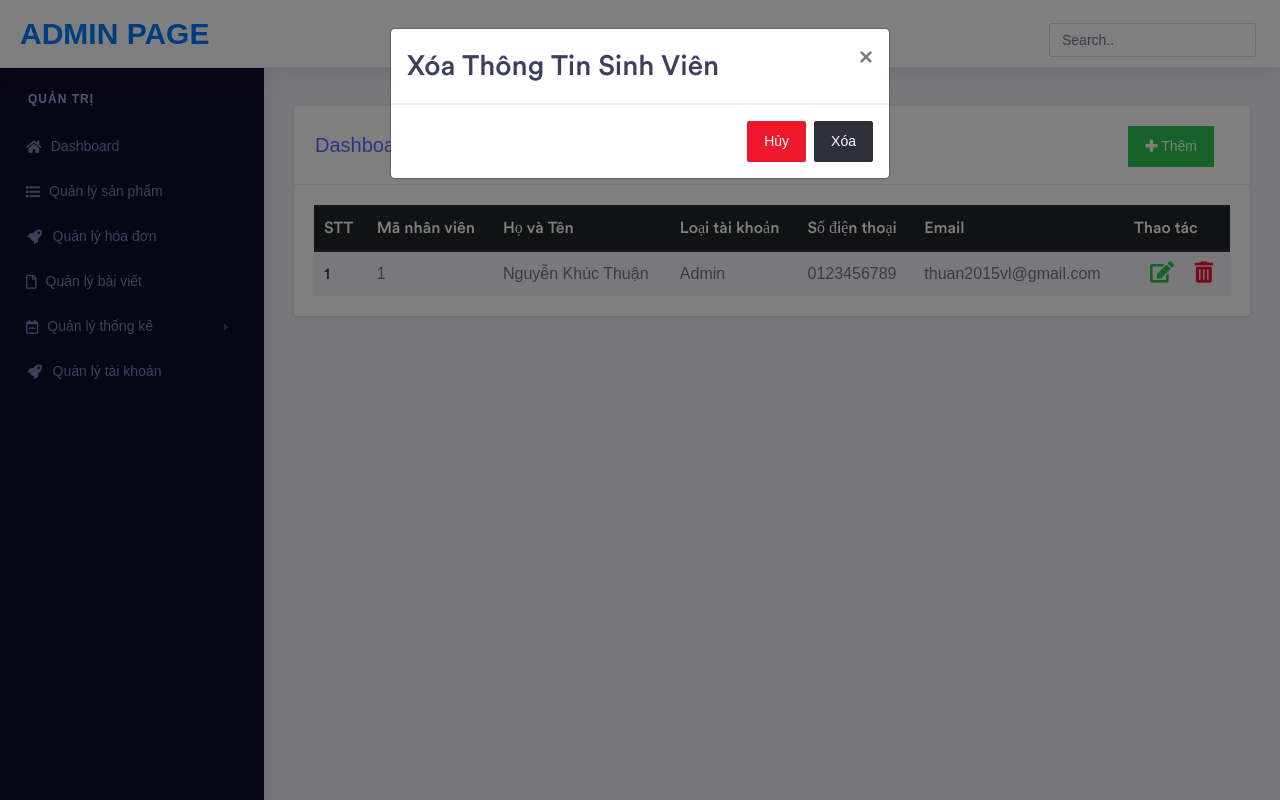
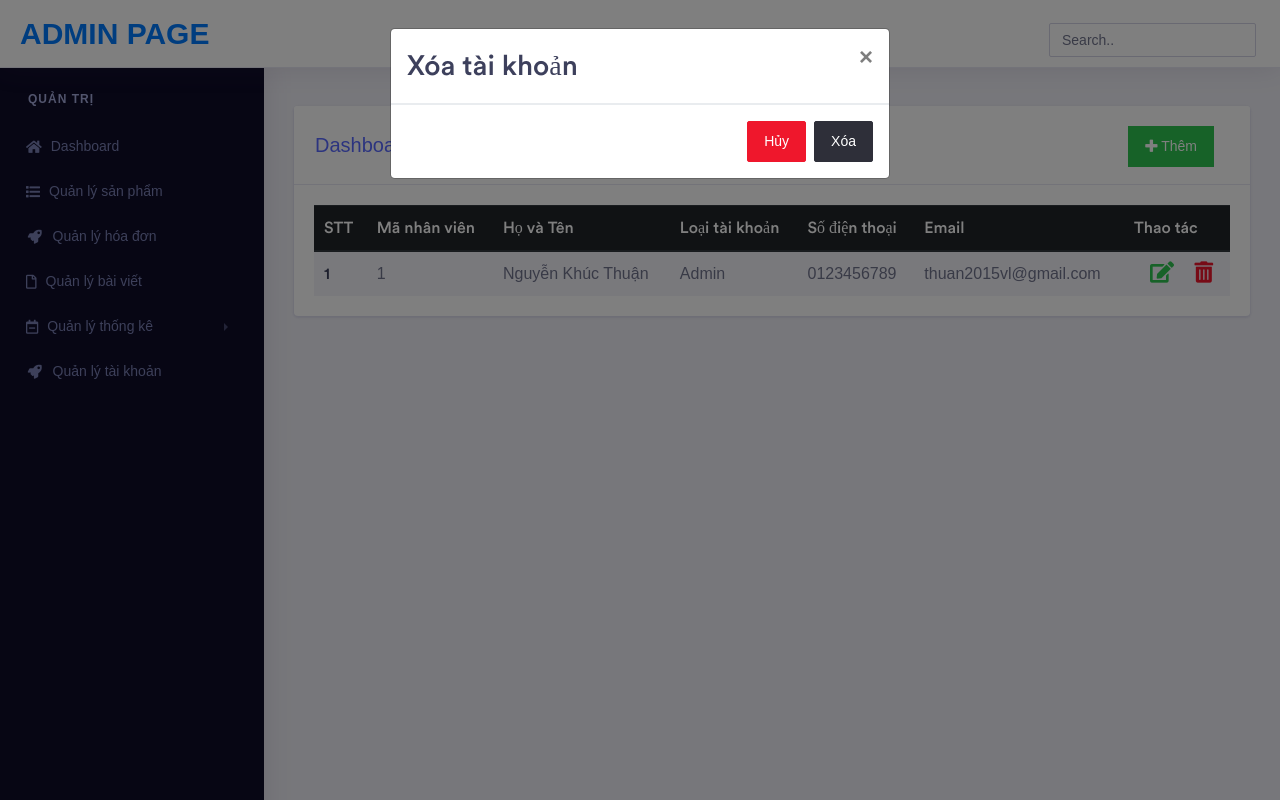
Before and after one commit to kimngan2505/myphamHANA, a PHP site: page /FrontEnd-Sell-Cosmetics-main/admin/accounts.php in a window 1280 px wide, after a click that opens the changed part. Run offline with PHP 8.4, Linux system fonts and the light colour scheme; some libraries are stand-ins or nearby versions; some web fonts are replaced.

Commit message:
Update accounts.php

```diff
--- a/FrontEnd-Sell-Cosmetics-main/admin/accounts.php
+++ b/FrontEnd-Sell-Cosmetics-main/admin/accounts.php
@@ -216,8 +216,7 @@
                                                     <div class="modal-dialog" role="document">
                                                         <div class="modal-content">
                                                             <div class="modal-header">
-                                                                <h2 class="modal-title" id="deleteModalLabel">Xóa Thông
-                                                                    Tin Sinh Viên</h3>
+                                                                <h2 class="modal-title" id="deleteModalLabel">Xóa tài khoản</h3>
                                                                     <button type="button" class="close"
                                                                         data-dismiss="modal" aria-label="Close">
                                                                         <span aria-hidden="true">&times;</span>
```
